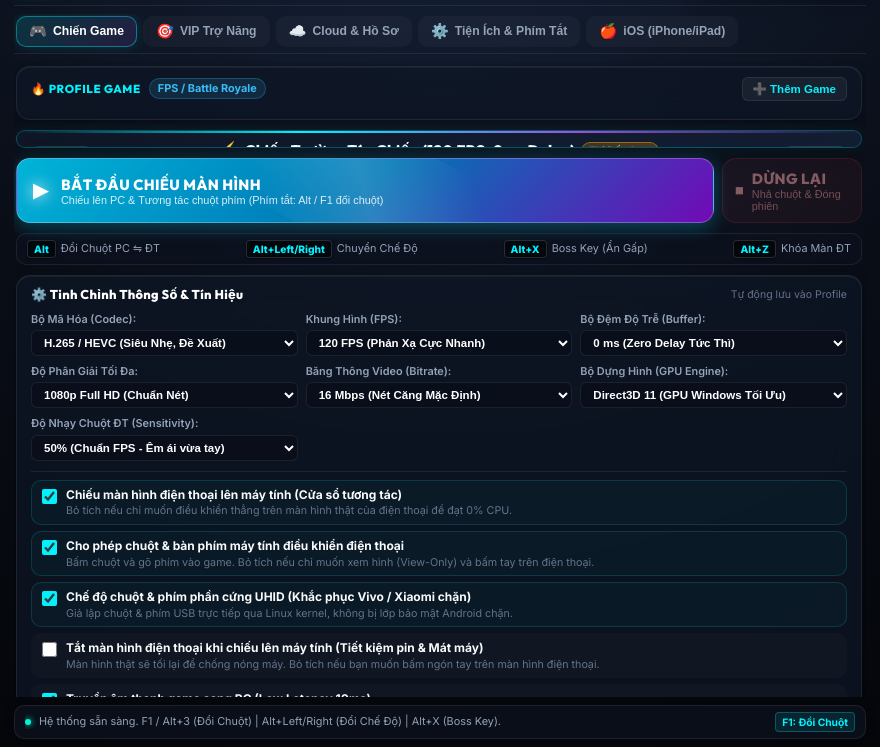
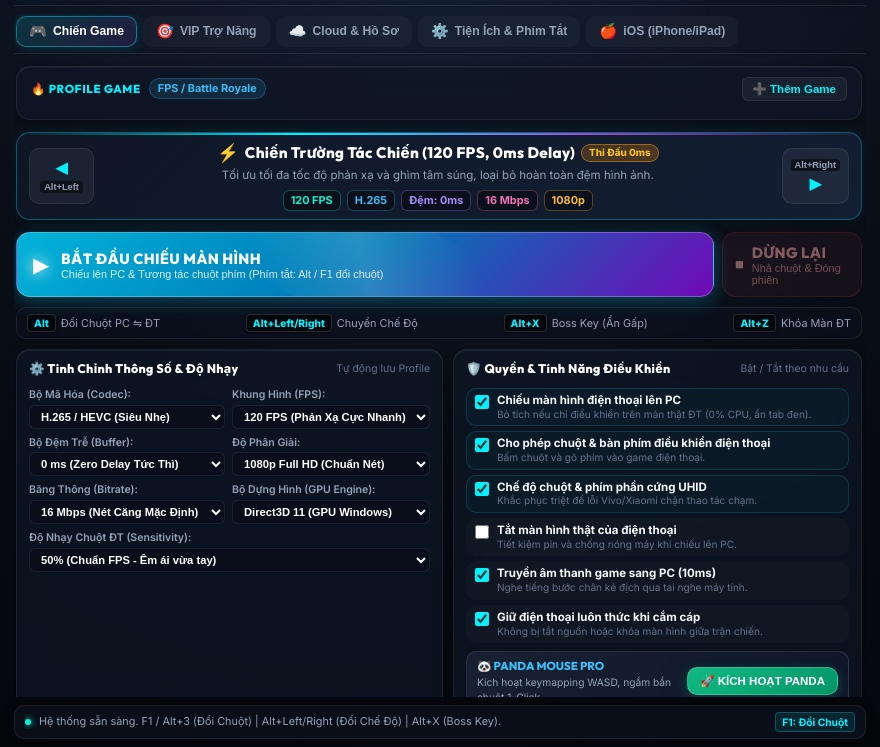
Before and after one commit to 3122380192/Pandakeyauto, an Electron app: page index.html in a window 880 px wide. Shown: the part 53-800 px from the top of the page. Drawn offline with Linux system fonts and the light colour scheme; no server answers.

Commit message:
feat: Fix squashed mode card, split layout into 2 compact columns, and launch 100% silent with zero cmd window

```diff
--- a/index.html
+++ b/index.html
@@ -147,11 +147,14 @@
         <div class="hotkey-chip"><span class="kbd">Alt+Z</span> Khóa Màn ĐT</div>
       </div>
 
-      <!-- TINH CHỈNH TỐI ƯU HÌNH ẢNH & ĐỘ TRỄ NÂNG CAO -->
-      <div class="settings-group">
+      <!-- BỐ CỤC 2 PHẦN GỌN GÀNG (SPLIT 2-COLUMN LAYOUT) -->
+      <div class="settings-two-columns">
+
+        <!-- CỘT 1: TINH CHỈNH TÍN HIỆU & ĐỘ NHẠY CHUỘT -->
+        <div class="settings-col-card">
           <div class="section-header-flex">
-          <h3 class="section-title">⚙️ Tinh Chỉnh Thông Số & Tín Hiệu</h3>
-          <span class="section-sub-tip">Tự động lưu vào Profile</span>
+            <h3 class="section-title">⚙️ Tinh Chỉnh Thông Số & Độ Nhạy</h3>
+            <span class="section-sub-tip">Tự động lưu Profile</span>
           </div>
 
           <div class="tuning-grid">
@@ -159,8 +162,8 @@
             <div class="tuning-item">
               <label for="selCodec">Bộ Mã Hóa (Codec):</label>
               <select id="selCodec" class="select-modern">
-              <option value="h265" selected>H.265 / HEVC (Siêu Nhẹ, Đề Xuất)</option>
-              <option value="h264">H.264 (Tương Thích Mọi Máy)</option>
+                <option value="h265" selected>H.265 / HEVC (Siêu Nhẹ)</option>
+                <option value="h264">H.264 (Tương Thích Cao)</option>
                 <option value="av1">AV1 (Nén Cao Cấp)</option>
               </select>
             </div>
@@ -178,7 +181,7 @@
 
             <!-- Video Buffer -->
             <div class="tuning-item">
-            <label for="selDisplayBuffer">Bộ Đệm Độ Trễ (Buffer):</label>
+              <label for="selDisplayBuffer">Bộ Đệm Trễ (Buffer):</label>
               <select id="selDisplayBuffer" class="select-modern">
                 <option value="0" selected>0 ms (Zero Delay Tức Thì)</option>
                 <option value="10">10 ms (Cực Thấp Chống Giật)</option>
@@ -187,12 +190,12 @@
               </select>
             </div>
 
-          <!-- Max Size (Độ Phân Giải) -->
+            <!-- Max Size -->
             <div class="tuning-item">
-            <label for="selMaxSize">Độ Phân Giải Tối Đa:</label>
+              <label for="selMaxSize">Độ Phân Giải:</label>
               <select id="selMaxSize" class="select-modern">
                 <option value="1080" selected>1080p Full HD (Chuẩn Nét)</option>
-              <option value="1440">1440p / 2K (Siêu Nét Màn PC)</option>
+                <option value="1440">1440p / 2K (Siêu Nét PC)</option>
                 <option value="720">720p HD (Tối Ưu Tốc Độ)</option>
                 <option value="0">Gốc Điện Thoại (Native)</option>
               </select>
@@ -200,7 +203,7 @@
 
             <!-- Bitrate -->
             <div class="tuning-item">
-            <label for="selBitrate">Băng Thông Video (Bitrate):</label>
+              <label for="selBitrate">Băng Thông (Bitrate):</label>
               <select id="selBitrate" class="select-modern">
                 <option value="16M" selected>16 Mbps (Nét Căng Mặc Định)</option>
                 <option value="24M">24 Mbps (Đồ Họa Cao Cấp)</option>
@@ -213,13 +216,13 @@
             <div class="tuning-item">
               <label for="selRenderDriver">Bộ Dựng Hình (GPU Engine):</label>
               <select id="selRenderDriver" class="select-modern">
-              <option value="direct3d11" selected>Direct3D 11 (GPU Windows Tối Ưu)</option>
+                <option value="direct3d11" selected>Direct3D 11 (GPU Windows)</option>
                 <option value="opengl">OpenGL</option>
               </select>
             </div>
 
             <!-- Tốc độ chuột trên Điện thoại -->
-          <div class="tuning-item">
+            <div class="tuning-item tuning-full-col">
               <label for="selMouseSpeed">Độ Nhạy Chuột ĐT (Sensitivity):</label>
               <select id="selMouseSpeed" class="select-modern">
                 <option value="0.15">15% (Rất chậm - Sniper ngắm xa)</option>
@@ -231,46 +234,53 @@
               </select>
             </div>
           </div>
+        </div>
 
-        <!-- Checkbox Options Tối Ưu -->
+        <!-- CỘT 2: TÙY CHỌN CHỨC NĂNG & PANDA MOUSE PRO -->
+        <div class="settings-col-card">
+          <div class="section-header-flex">
+            <h3 class="section-title">🛡️ Quyền & Tính Năng Điều Khiển</h3>
+            <span class="section-sub-tip">Bật / Tắt theo nhu cầu</span>
+          </div>
+
           <div class="checkbox-row-container">
             <label class="checkbox-row highlight-check">
               <input type="checkbox" id="chkMirrorScreen" checked>
               <div class="check-text">
-              <strong>Chiếu màn hình điện thoại lên máy tính (Cửa sổ tương tác)</strong>
-              <small>Bỏ tích nếu chỉ muốn điều khiển thẳng trên màn hình thật của điện thoại để đạt 0% CPU.</small>
+                <strong>Chiếu màn hình điện thoại lên PC</strong>
+                <small>Bỏ tích nếu chỉ điều khiển trên màn thật ĐT (0% CPU, ẩn tab đen).</small>
               </div>
             </label>
 
             <label class="checkbox-row highlight-check">
               <input type="checkbox" id="chkEnableControl" checked>
               <div class="check-text">
-              <strong>Cho phép chuột & bàn phím máy tính điều khiển điện thoại</strong>
-              <small>Bấm chuột và gõ phím vào game. Bỏ tích nếu chỉ muốn xem hình (View-Only) và bấm tay trên điện thoại.</small>
+                <strong>Cho phép chuột & bàn phím điều khiển điện thoại</strong>
+                <small>Bấm chuột và gõ phím vào game điện thoại.</small>
               </div>
             </label>
 
             <label class="checkbox-row highlight-check">
               <input type="checkbox" id="chkUhidInput" checked>
               <div class="check-text">
-              <strong>Chế độ chuột & phím phần cứng UHID (Khắc phục Vivo / Xiaomi chặn)</strong>
-              <small>Giả lập chuột & phím USB trực tiếp qua Linux kernel, không bị lớp bảo mật Android chặn.</small>
+                <strong>Chế độ chuột & phím phần cứng UHID</strong>
+                <small>Khắc phục triệt để lỗi Vivo/Xiaomi chặn thao tác chạm.</small>
               </div>
             </label>
 
             <label class="checkbox-row">
               <input type="checkbox" id="chkTurnScreenOff">
               <div class="check-text">
-              <strong>Tắt màn hình điện thoại khi chiếu lên máy tính (Tiết kiệm pin & Mát máy)</strong>
-              <small>Màn hình thật sẽ tối lại để chống nóng máy. Bỏ tích nếu bạn muốn bấm ngón tay trên màn hình điện thoại.</small>
+                <strong>Tắt màn hình thật của điện thoại</strong>
+                <small>Tiết kiệm pin và chống nóng máy khi chiếu lên PC.</small>
               </div>
             </label>
 
             <label class="checkbox-row">
               <input type="checkbox" id="chkForwardAudio" checked>
               <div class="check-text">
-              <strong>Truyền âm thanh game sang PC (Low Latency 10ms)</strong>
-              <small>Nghe rõ tiếng bước chân kẻ địch qua tai nghe máy tính.</small>
+                <strong>Truyền âm thanh game sang PC (10ms)</strong>
+                <small>Nghe tiếng bước chân kẻ địch qua tai nghe máy tính.</small>
               </div>
             </label>
 
@@ -278,21 +288,23 @@
               <input type="checkbox" id="chkStayAwake" checked>
               <div class="check-text">
                 <strong>Giữ điện thoại luôn thức khi cắm cáp</strong>
-              <small>Không bị tắt nguồn hoặc khóa máy khi đang combat.</small>
+                <small>Không bị tắt nguồn hoặc khóa màn hình giữa trận chiến.</small>
               </div>
             </label>
           </div>
+
+          <!-- Panda Mouse Pro Banner Tích Hợp Gọn -->
+          <div class="panda-card-compact">
+            <div class="panda-left">
+              <span class="panda-badge">🐼 PANDA MOUSE PRO</span>
+              <p class="panda-desc">Kích hoạt keymapping WASD, ngắm bắn chuột 1-Click.</p>
+            </div>
+            <button class="btn-panda" id="btnActivatePanda">
+              🚀 KÍCH HOẠT PANDA
+            </button>
+          </div>
         </div>
 
-      <!-- Khu vực Panda Mouse Pro Keymapper -->
-      <div class="panda-card">
-        <div class="panda-left">
-          <span class="panda-badge">🐼 PANDA MOUSE PRO</span>
-          <p class="panda-desc">Kích hoạt keymapping WASD, ngắm bắn chuột trên game mobile qua lệnh 1-Click.</p>
-        </div>
-        <button class="btn-panda" id="btnActivatePanda">
-          🚀 KÍCH HOẠT PANDA (1-CLICK)
-        </button>
       </div>
 
     </section>
--- a/style.css
+++ b/style.css
@@ -314,6 +314,7 @@
   border-radius: var(--radius-lg);
   padding: 10px 14px;
   box-shadow: var(--shadow-card);
+  flex-shrink: 0;
 }
 
 .profile-header-row {
@@ -478,14 +479,17 @@
 
 /* Mode Control Card (HUD Unit) */
 .mode-control-card {
-  background: linear-gradient(135deg, rgba(16, 24, 40, 0.8), rgba(20, 32, 54, 0.85));
+  background: linear-gradient(135deg, rgba(16, 24, 40, 0.85), rgba(20, 32, 54, 0.9));
   backdrop-filter: blur(16px);
-  border: 1px solid rgba(0, 242, 254, 0.25);
+  border: 1px solid rgba(0, 242, 254, 0.3);
   border-radius: var(--radius-lg);
   padding: 8px 12px;
   box-shadow: 0 4px 20px -2px rgba(0, 0, 0, 0.6), 0 0 14px rgba(0, 242, 254, 0.1);
   position: relative;
   overflow: hidden;
+  flex-shrink: 0;
+  min-height: 84px;
+  margin: 2px 0;
 }
 
 .mode-control-card::before {
@@ -632,6 +636,7 @@
   display: grid;
   grid-template-columns: 1fr 140px;
   gap: 8px;
+  flex-shrink: 0;
 }
 
 .btn-mirror-start {
@@ -747,6 +752,7 @@
   border: 1px solid var(--border-subtle);
   border-radius: var(--radius-md);
   padding: 6px 10px;
+  flex-shrink: 0;
 }
 
 .hotkey-chip {
@@ -769,52 +775,71 @@
 }
 
 /* ==========================================================================
-   SETTINGS & TUNING SECTION
+   SETTINGS & SPLIT 2-COLUMN SECTION
    ========================================================================== */
-.settings-group {
+.settings-two-columns {
+  display: grid;
+  grid-template-columns: 1fr 1fr;
+  gap: 10px;
+  flex-shrink: 0;
+}
+
+@media (max-width: 780px) {
+  .settings-two-columns {
+    grid-template-columns: 1fr;
+  }
+}
+
+.settings-col-card {
   background: var(--bg-card);
   backdrop-filter: blur(16px);
   border: 1px solid var(--border-subtle);
   border-radius: var(--radius-lg);
-  padding: 10px 14px;
+  padding: 10px 12px;
   box-shadow: var(--shadow-card);
+  display: flex;
+  flex-direction: column;
+  gap: 8px;
 }
 
 .section-header-flex {
   display: flex;
   justify-content: space-between;
   align-items: center;
-  margin-bottom: 8px;
+  padding-bottom: 2px;
 }
 
 .section-title {
   font-family: var(--font-display);
-  font-size: 0.8rem;
+  font-size: 0.78rem;
   font-weight: 800;
   color: #fff;
   letter-spacing: 0.3px;
 }
 
 .section-sub-tip {
-  font-size: 0.66rem;
+  font-size: 0.65rem;
   color: var(--text-dim);
 }
 
 .tuning-grid {
   display: grid;
-  grid-template-columns: repeat(3, 1fr);
-  gap: 8px;
-  margin-bottom: 10px;
+  grid-template-columns: repeat(2, 1fr);
+  gap: 7px;
+}
+
+.tuning-full-col {
+  grid-column: span 2;
 }
 
 .tuning-item {
   display: flex;
   flex-direction: column;
-  gap: 3px;
+  gap: 2px;
 }
 
 .tuning-item label {
-  font-size: 0.68rem;
+  font-size: 0.66rem;
   color: var(--text-muted);
   font-weight: 600;
 }
@@ -823,9 +848,9 @@
   background: var(--bg-input);
   border: 1px solid var(--border-subtle);
   color: #fff;
-  padding: 5px 8px;
+  padding: 4px 7px;
   border-radius: var(--radius-sm);
-  font-size: 0.72rem;
+  font-size: 0.7rem;
   font-weight: 600;
   outline: none;
   cursor: pointer;
@@ -841,18 +866,16 @@
 .checkbox-row-container {
   display: flex;
   flex-direction: column;
-  gap: 6px;
-  border-top: 1px solid var(--border-subtle);
-  padding-top: 8px;
+  gap: 5px;
 }
 
 .checkbox-row {
   display: flex;
   align-items: flex-start;
-  gap: 9px;
+  gap: 8px;
   background: rgba(255, 255, 255, 0.02);
   border: 1px solid transparent;
-  padding: 6px 10px;
+  padding: 5px 8px;
   border-radius: var(--radius-md);
   cursor: pointer;
   transition: var(--trans-fast);
@@ -869,10 +892,11 @@
 
 .checkbox-row input[type="checkbox"] {
   accent-color: var(--accent-cyan);
-  width: 15px;
-  height: 15px;
-  margin-top: 2px;
-  cursor: pointer;
+  width: 14px;
+  height: 14px;
+  margin-top: 1px;
+  cursor: pointer;
+  flex-shrink: 0;
 }
 
 .check-text {
@@ -882,43 +906,45 @@
 }
 
 .check-text strong {
-  font-size: 0.75rem;
+  font-size: 0.72rem;
   color: var(--text-main);
+  line-height: 1.2;
 }
 
 .check-text small {
-  font-size: 0.67rem;
+  font-size: 0.63rem;
   color: var(--text-dim);
-  line-height: 1.25;
-}
-
-/* Panda Mouse Pro Banner */
-.panda-card {
+  line-height: 1.15;
+}
+
+/* Panda Mouse Pro Banner Compact */
+.panda-card-compact {
+  margin-top: auto;
   background: linear-gradient(135deg, rgba(30, 41, 59, 0.7), rgba(15, 23, 42, 0.9));
   border: 1px solid rgba(255, 255, 255, 0.1);
-  border-radius: var(--radius-lg);
-  padding: 8px 14px;
+  border-radius: var(--radius-md);
+  padding: 6px 10px;
   display: flex;
   justify-content: space-between;
   align-items: center;
-  gap: 12px;
+  gap: 8px;
 }
 
 .panda-left {
   display: flex;
   flex-direction: column;
-  gap: 2px;
+  gap: 1px;
 }
 
 .panda-badge {
   font-family: var(--font-display);
-  font-size: 0.75rem;
+  font-size: 0.72rem;
   font-weight: 800;
   color: #38bdf8;
 }
 
 .panda-desc {
-  font-size: 0.68rem;
+  font-size: 0.64rem;
   color: var(--text-muted);
 }
 
@@ -926,19 +952,19 @@
   background: linear-gradient(135deg, #10b981 0%, #059669 100%);
   border: 1px solid rgba(255, 255, 255, 0.2);
   color: #fff;
-  font-size: 0.74rem;
+  font-size: 0.72rem;
   font-weight: 800;
-  padding: 8px 14px;
+  padding: 6px 12px;
   border-radius: var(--radius-md);
   cursor: pointer;
   white-space: nowrap;
-  box-shadow: 0 4px 14px rgba(16, 185, 129, 0.3);
+  box-shadow: 0 3px 12px rgba(16, 185, 129, 0.3);
   transition: var(--trans-smooth);
 }
 
 .btn-panda:hover {
   transform: translateY(-2px);
-  box-shadow: 0 6px 18px rgba(16, 185, 129, 0.45);
+  box-shadow: 0 5px 16px rgba(16, 185, 129, 0.45);
 }
 
 /* ==========================================================================
```
Also changed, not shown: main.js (+7 -5 lines), 2 other files. Lines whose indentation alone changed are shown as unchanged.
